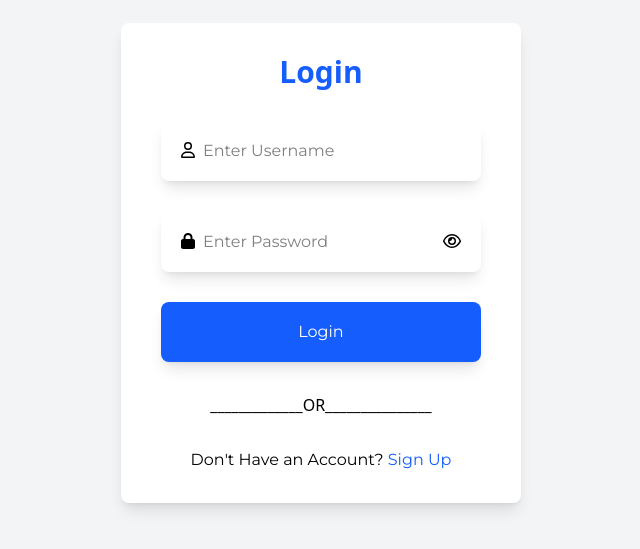
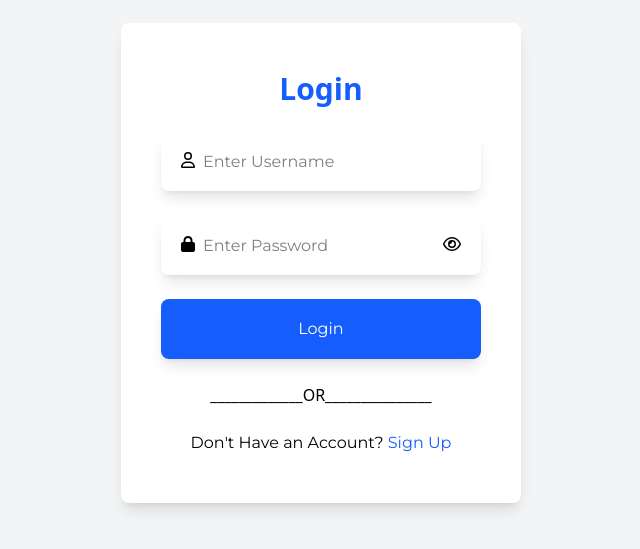
Before and after one commit to ganthantm65/AI-Resume-Builder, a React (Vite) app: page /auth/login in a window 1280 px wide. Shown: the part 137-686 px from the top of the page, without its empty margins (319-959 px from the left). Built offline with nearby package versions, Linux system fonts and the light colour scheme.

Commit message:
3-commit

```diff
--- a/src/pages/Login.jsx
+++ b/src/pages/Login.jsx
@@ -5,64 +5,106 @@ import React, { useState } from 'react'
 import { Link, useNavigate } from 'react-router-dom'
 
 const Login = () => {
-    const navigate=useNavigate();
-    const [passwordVisisble,setPasswordVisisble]=useState(false);
-    const [userName,setUserName]=useState();
-    const [password,setPassword]=useState();
-    const updateUserName=(e)=>{
+  const navigate = useNavigate();
+  const [passwordVisisble, setPasswordVisisble] = useState(false);
+  const [userName, setUserName] = useState("");
+  const [password, setPassword] = useState("");
+  const [loading, setLoading] = useState(false);
+
+  const updateUserName = (e) => {
     setUserName(e.target.value);
   }
-    const updatePassword=(e)=>{
+
+  const updatePassword = (e) => {
     setPassword(e.target.value);
   }
-    const validateLogin=async()=>{
-        const userData={
-            userName,
-            password,
+
+  const validateLogin = async () => {
+    setLoading(true);
+    const userData = { userName, password };
+    const url = `${import.meta.env.VITE_API_URL}/auth/login`;
+    const options = {
+      method: "POST",
+      headers: {
+        "Content-Type": "application/json"
+      },
+      body: JSON.stringify(userData)
+    };
+
+    try {
+      const response = await fetch(url, options);
+      if (!response.ok) {
+        throw new Error(response.statusText);
       }
-        const url=`${import.meta.env.VITE_API_URL}/auth/login`
-        const options={
-            method:"POST",
-            headers:{
-                "Content-Type":"application/json"
-            },
-            body:JSON.stringify(userData)
-        }
-        try {
-            const response=await fetch(url,options);
-            if(!response.ok){
-                throw new Error(response.statusText)
-            }
-            const data=await response.json();
-            localStorage.clear()
-            localStorage.setItem("Token",data.token)
-            localStorage.setItem("User ID",data.user_id)
-            localStorage.setItem("User Name",data.user_name)
-            alert("Logged in Successfully")
-            navigate("/dashboard")
+      const data = await response.json();
+      localStorage.clear();
+      localStorage.setItem("Token", data.token);
+      localStorage.setItem("User ID", data.user_id);
+      localStorage.setItem("User Name", data.user_name);
+      alert("Logged in Successfully");
+      navigate("/dashboard");
     } catch (error) {
-            console.log(error)
+      console.log(error);
+      alert("Login failed. Please check your credentials.");
+    } finally {
+      setLoading(false);
     }
   }
+
   return (
     <div className='w-screen h-screen absolute flex items-center justify-center bg-gray-100'>
-      <div className='w-100 h-120 rounded-lg shadow-lg flex flex-col items-center justify-evenly bg-white'>
+      <div className='w-100 h-120 rounded-lg shadow-lg flex flex-col items-center justify-evenly bg-white p-6'>
         <h1 className='text-3xl text-blue-600 font-roboto font-extrabold'>Login</h1>
-        <div className='w-80 h-15 rounded-lg shadow-lg p-5 flex flex-row items-center justify-between gap-2 font-monts'>
-            <p><FontAwesomeIcon icon={faUser}/></p>
-            <input value={userName} onChange={updateUserName}  type="text" placeholder='Enter Username' className="w-full h-10 bg-transparent rounded-lg focus:ring-0 outline-none"/>
+
+        {/* Username Field */}
+        <div className='w-80 h-15 rounded-lg shadow-lg p-5 flex flex-row items-center justify-between gap-2 font-monts bg-white'>
+          <p><FontAwesomeIcon icon={faUser} /></p>
+          <input
+            value={userName}
+            onChange={updateUserName}
+            type="text"
+            placeholder='Enter Username'
+            disabled={loading}
+            className="w-full h-10 bg-transparent rounded-lg focus:ring-0 outline-none"
+          />
         </div>
-        <div className='w-80 h-15 rounded-lg shadow-lg p-5 flex flex-row items-center justify-between gap-2 font-monts'>
-            <p><FontAwesomeIcon icon={faLock}/></p>
-            <input value={password} onChange={updatePassword} type={passwordVisisble?"text":"password"} placeholder='Enter Password' className="w-full h-10 bg-transparent rounded-lg focus:ring-0 outline-none"/>
-            <button onClick={()=>{
-                setPasswordVisisble(!passwordVisisble)
-            }}
-            className='cursor-pointer bg-transparent'>
-                <FontAwesomeIcon icon={passwordVisisble?faEyeSlash:faEye}/>
+
+        {/* Password Field */}
+        <div className='w-80 h-15 rounded-lg shadow-lg p-5 flex flex-row items-center justify-between gap-2 font-monts bg-white'>
+          <p><FontAwesomeIcon icon={faLock} /></p>
+          <input
+            value={password}
+            onChange={updatePassword}
+            type={passwordVisisble ? "text" : "password"}
+            placeholder='Enter Password'
+            disabled={loading}
+            className="w-full h-10 bg-transparent rounded-lg focus:ring-0 outline-none"
+          />
+          <button
+            onClick={() => setPasswordVisisble(!passwordVisisble)}
+            className='cursor-pointer bg-transparent'
+            disabled={loading}
+          >
+            <FontAwesomeIcon icon={passwordVisisble ? faEyeSlash : faEye} />
           </button>
         </div>
-        <button onClick={validateLogin} className='w-80 h-15 rounded-lg shadow-lg bg-blue-600 text-white cursor-pointer font-monts'>Login</button>
+
+        {/* Login Button with Loader */}
+        <button
+          onClick={validateLogin}
+          disabled={loading}
+          className='w-80 h-15 rounded-lg shadow-lg bg-blue-600 text-white cursor-pointer font-monts flex items-center justify-center'
+        >
+          {loading ? (
+            <svg className="animate-spin h-5 w-5 text-white" xmlns="http://www.w3.org/2000/svg" fill="none" viewBox="0 0 24 24">
+              <circle className="opacity-25" cx="12" cy="12" r="10" stroke="currentColor" strokeWidth="4"></circle>
+              <path className="opacity-75" fill="currentColor" d="M4 12a8 8 0 018-8v8z"></path>
+            </svg>
+          ) : (
+            "Login"
+          )}
+        </button>
+
         <h1>_____________OR_______________</h1>
         <p className='font-monts'>Don't Have an Account? <Link to="/auth/register" className='text-blue-600'>Sign Up</Link></p>
       </div>
@@ -70,4 +112,4 @@ const Login = () => {
   )
 }
 
-export default Login
+export default Login;
```
Lines whose indentation alone changed are shown as unchanged.
